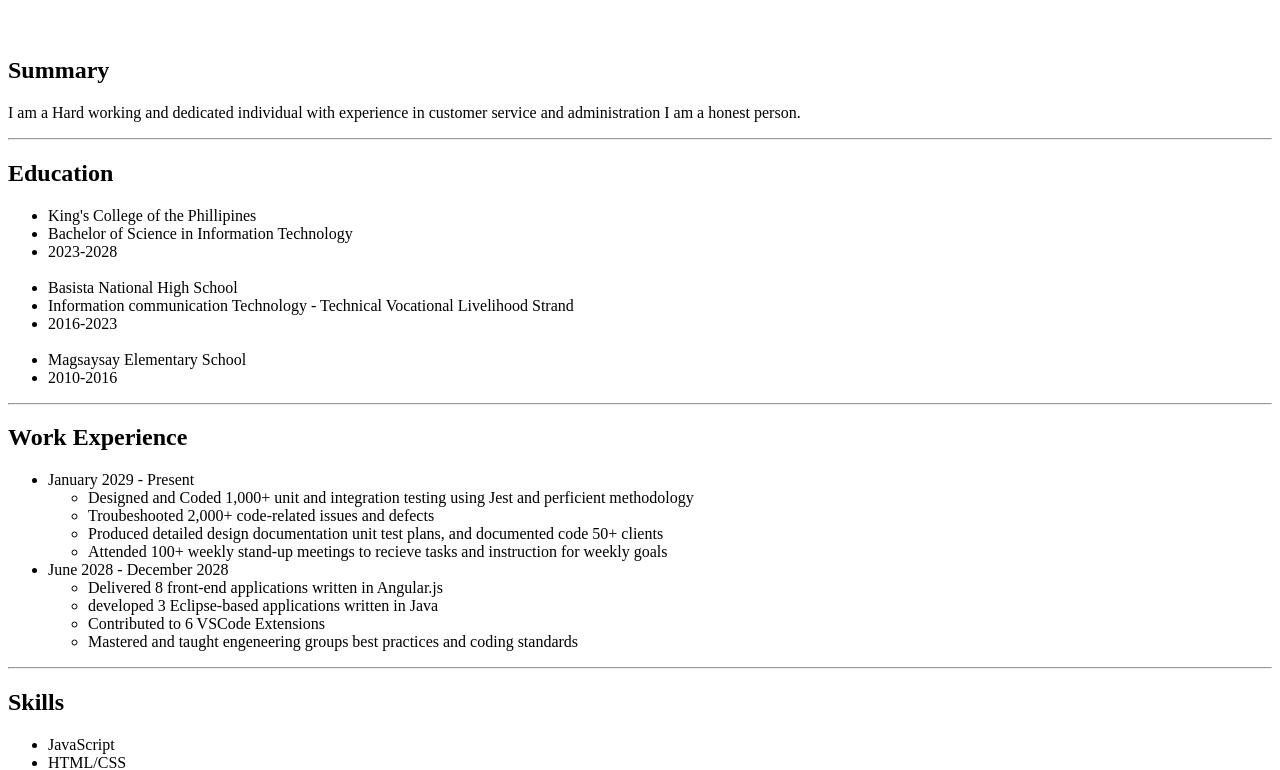
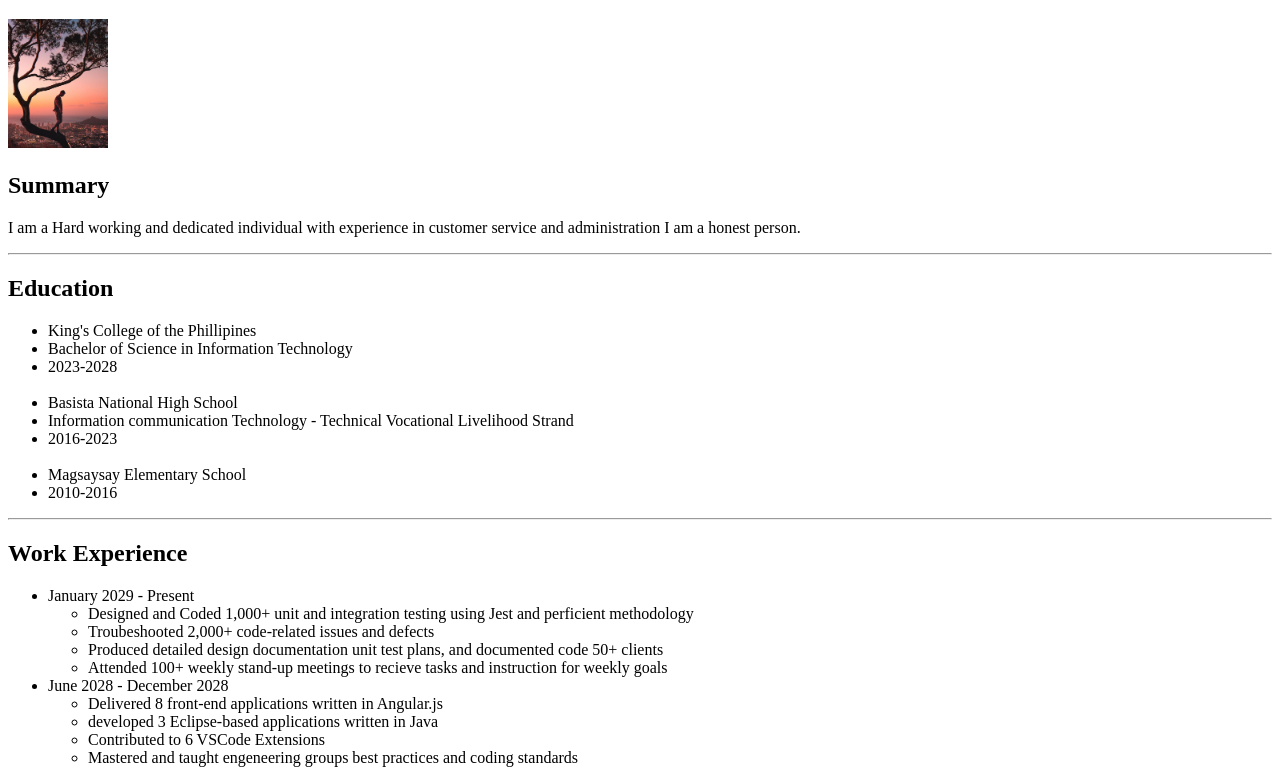
Before and after one commit to Bryansarino/resume, a plain HTML site: page Index.html in a window 1280 px wide. Shown: the part 61-831 px from the top of the page. Drawn offline with Linux system fonts and the light colour scheme.

Commit message:
Add files via upload

```diff
--- a/Index.html
+++ b/Index.html
@@ -7,7 +7,7 @@
 </head>
 <body>
         <h1>Bryan Sarino</h1>
-    <img src = "" width="100px">
+    <img src = "pexels-photo-3680219.jpeg" width="100px">
 
     <h2>Summary</h2>
     <p>I am a Hard working and dedicated individual with experience in customer service and administration
```
